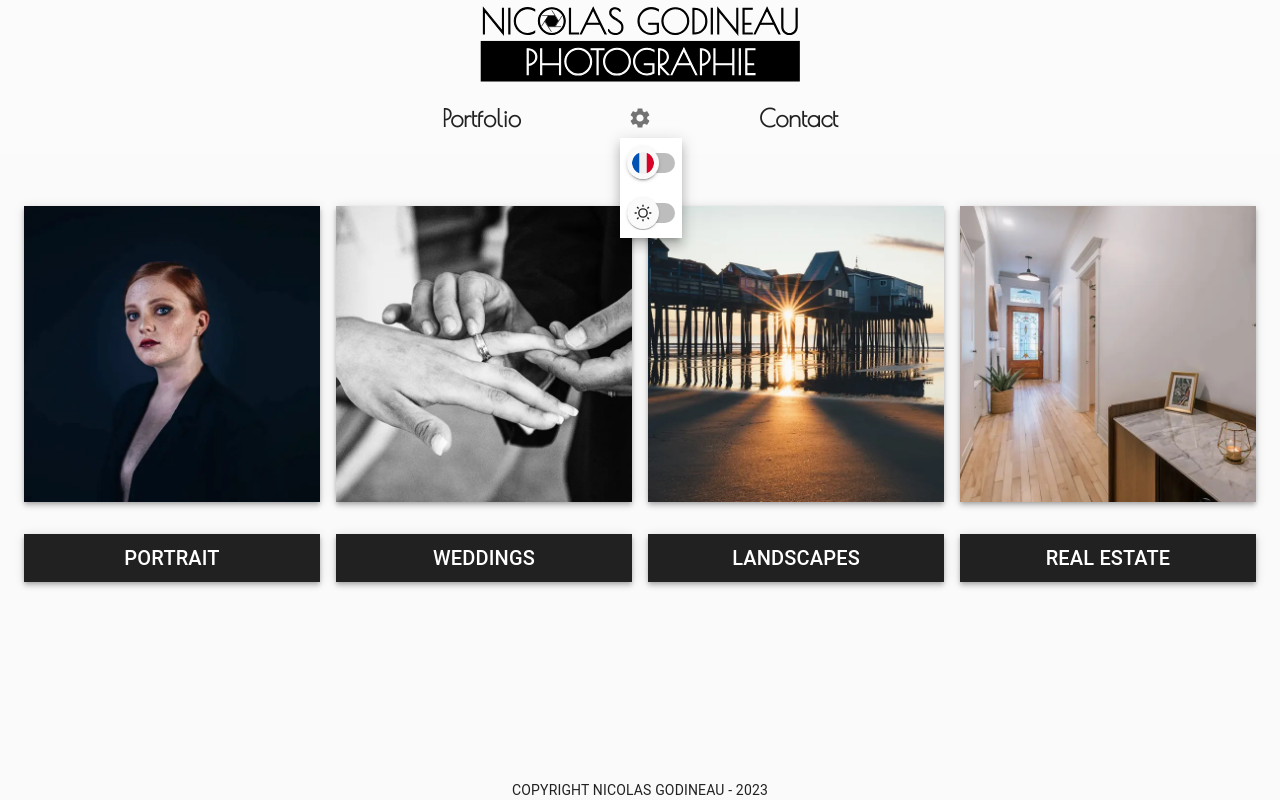
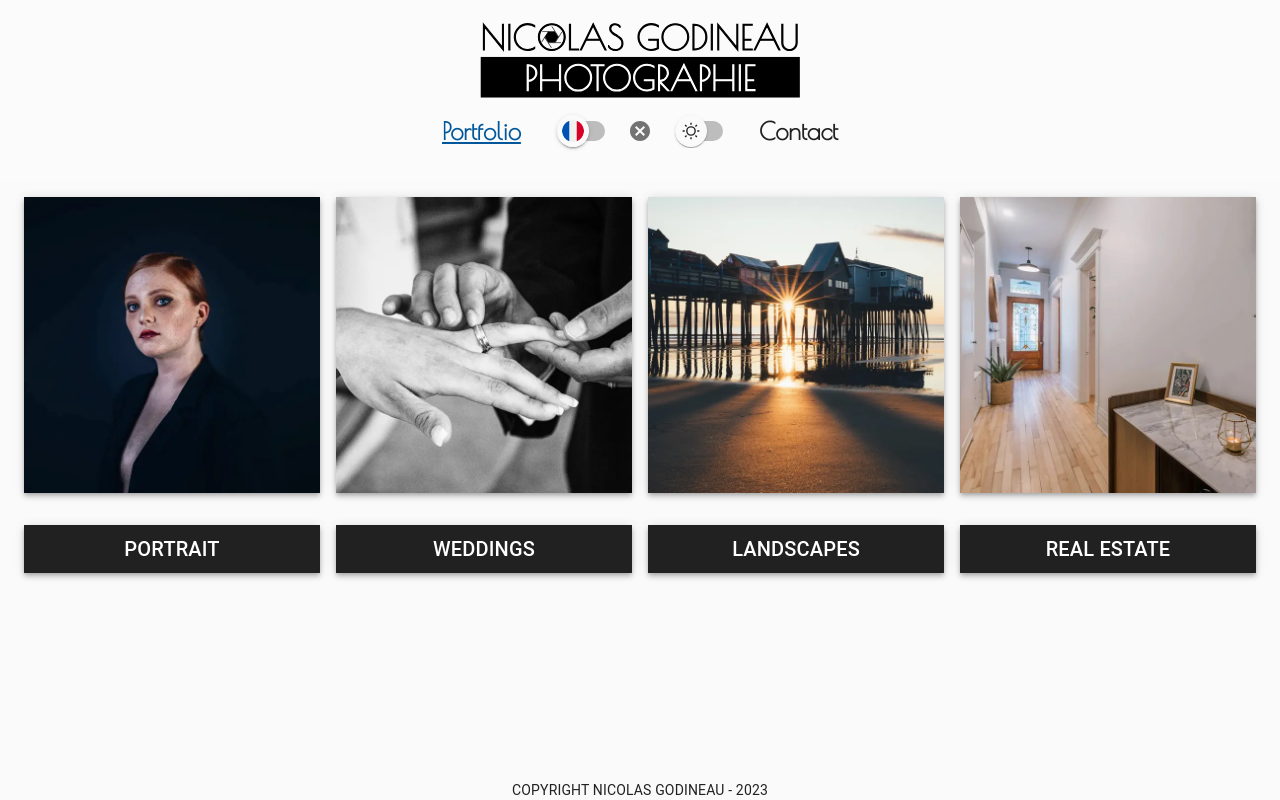
Before and after one commit to nicolasgodineau/nicolas_photographie_react, a React (Create React App) app: page /portfolio in a window 1280 px wide. Both pictures are taken after a click on the button 639 px from the left and 117 px from the top of the page. Built offline with nearby package versions, Linux system fonts and the light colour scheme.

Commit message:
Création  d'un main container, mise en place du bouton settings mise en place des toggles ajustement css

```diff
--- a/package.json
+++ b/package.json
@@ -14,6 +14,7 @@
         "aos": "^2.3.4",
         "i18next": "^23.4.4",
         "react": "^18.2.0",
+        "react-airform": "^0.0.2",
         "react-dom": "^18.2.0",
         "react-dom-confetti": "^0.2.0",
         "react-i18next": "^13.1.2",
--- a/src/App.jsx
+++ b/src/App.jsx
@@ -28,13 +28,14 @@ export default function App() {
             <CssBaseline />
             <CustomThemeProvider mode={mode} setMode={setMode}>
                 {isHome ? null : <Nav />}
-                {isHome ? null : <Footer />}
+
                 <Routes>
                     <Route path="/" element={<Home />} />
                     <Route path="/portfolio" element={<Portfolio />} />
                     <Route path="/gallery" element={<Gallery />} />
                     <Route path="/contact" element={<Contact />} />
                 </Routes>
+                {isHome ? null : <Footer />}
             </CustomThemeProvider>
         </MuiThemeProvider>
     );
--- a/src/components/ContactModal.jsx
+++ b/src/components/ContactModal.jsx
@@ -1,4 +1,5 @@
 import React, { useState } from "react";
+import Airform from "react-airform";
 import { Button, Modal, Box, Typography, TextField } from "@mui/material";
 
 import { useTheme } from "@mui/material/styles";
@@ -15,20 +16,55 @@ export default function ContactModal() {
         setOpen(false);
     };
 
+    const [formData, setFormData] = useState({
+        name: "",
+        email: "",
+        message: "",
+    });
+
+    const handleChange = (e) => {
+        const { name, value } = e.target;
+        setFormData({
+            ...formData,
+            [name]: value,
+        });
+    };
+
     const handleSubmit = (e) => {
         e.preventDefault();
-        // Ajoutez ici la logique d'envoi de l'e-mail avec Elastic Email
-        // Utilisez les valeurs des champs du formulaire pour construire le message
-        // Par exemple : fetch('votre-endpoint-api', { method: 'POST', body: formData })
+        // Envoyer les données du formulaire à Getform ici
+        // Vous devrez remplacer "your-form-id" par l'ID de votre formulaire Getform
+        const formId = "your-form-id";
+        const apiUrl = `https://getform.io/f/${formId}`;
+
+        fetch(apiUrl, {
+            method: "POST",
+            body: JSON.stringify(formData),
+            headers: {
+                "Content-Type": "application/json",
+            },
+        })
+            .then((response) => response.json())
+            .then((data) => {
+                // Traitez la réponse ou affichez un message de confirmation ici
+                console.log("Réponse de Getform :", data);
+            })
+            .catch((error) => {
+                // Gérez les erreurs ici
+                console.error(
+                    "Erreur lors de l'envoi du formulaire à Getform :",
+                    error
+                );
+            });
         handleClose();
     };
 
     return (
-        <Box>
+        <Box sx={{ alignSelf: "center" }}>
             <Button
                 variant="contained"
                 size="large"
-                sx={{ width: "20vmax", minWidth: "300px" }}
+                sx={{ width: "20vmax", minWidth: "300px", alignSelf: "center" }}
                 onClick={handleOpen}
             >
                 Ecrivez moi 👋🏻👋🏻👋🏻
@@ -59,33 +95,35 @@ export default function ContactModal() {
                     }}
                 >
                     <Typography variant="h6">Formulaire de Contact</Typography>
-                    <Box
-                        component="form"
+                    <form
+                        action="https://getform.io/f/e89cd7de-e3a1-4f9f-9350-e60a3fe35468" // Remplacez par l'URL unique de votre formulaire Getform
+                        method="POST"
                         onSubmit={handleSubmit}
-                        sx={{
-                            display: "flex",
-                            flexDirection: "column",
-                            gap: "16px",
-                        }}
                     >
                         <TextField
-                            label="Nom et prénom"
-                            variant="outlined"
-                            required
+                            name="name"
+                            label="Nom"
+                            value={formData.name}
+                            onChange={handleChange}
+                            fullWidth
                         />
                         <TextField
-                            label="Adresse e-mail"
-                            variant="outlined"
-                            required
-                            type="email"
+                            name="email"
+                            label="Email"
+                            value={formData.email}
+                            onChange={handleChange}
+                            fullWidth
                         />
                         <TextField
+                            name="message"
                             label="Message"
-                            variant="outlined"
                             multiline
                             rows={4}
-                            required
+                            value={formData.message}
+                            onChange={handleChange}
+                            fullWidth
                         />
+                        <TextField name="_gotcha" />
                         <Button
                             type="submit"
                             variant="contained"
@@ -93,7 +131,7 @@ export default function ContactModal() {
                         >
                             Envoyer
                         </Button>
-                    </Box>
+                    </form>
                 </Box>
             </Modal>
         </Box>
--- /dev/null
+++ b/src/components/MainContainer.jsx
@@ -0,0 +1,23 @@
+import React, { useContext } from "react";
+
+import { Container } from "@mui/material";
+
+export default function CustomArticleContainer({ children }) {
+    return (
+        <Container
+            component="main"
+            maxWidth="lg"
+            disableGutters={false}
+            sx={{
+                width: "100%",
+                display: "flex",
+                flexDirection: "column",
+                justifyContent: "space-between",
+                gap: "1rem",
+                paddingY: "1rem",
+            }}
+        >
+            {children}
+        </Container>
+    );
+}
--- a/src/components/Nav.jsx
+++ b/src/components/Nav.jsx
@@ -7,6 +7,9 @@ import { Container, Avatar, Link } from "@mui/material";
 import homelogo from "../img/Ressources/logo/logo_index_blanc.svg";
 import logoLight from "../img/Ressources/logo/logoLight.svg";
 import logoDark from "../img/Ressources/logo/logoDark.svg";
+
+import ChangeLanguageButton from "./ChangeLanguageButton.jsx";
+import ChangeThemeButton from "./ChangeThemeButton.jsx";
 
 import { useTheme } from "@mui/material/styles";
 import SettingsMenu from "./SettingsMenu.jsx";
@@ -37,7 +40,7 @@ export default function Nav() {
     // Pour savoir si on est sur la page d'accueil, si oui alors on applique un certaint style
     const isHome = location.pathname === "/";
     // Styles pour la page d'accueil
-    const PropsHeader = {
+    const PropsHome = {
         width: "50vmax",
         height: "20vmax",
         display: "flex",
@@ -50,9 +53,10 @@ export default function Nav() {
     };
 
     // Styles pour les autres pages
-    const containerStyle = {
+    const PropsPages = {
         position: "sticky",
         top: "0",
+        paddingY: "1rem",
         zIndex: "10",
         backgroundColor: theme.palette.nav,
         ...(isBlurred && {
@@ -65,7 +69,7 @@ export default function Nav() {
             component="header"
             maxWidth={false}
             disableGutters={true}
-            sx={isHome ? PropsHeader : containerStyle}
+            sx={isHome ? PropsHome : PropsPages}
         >
             <Container maxWidth="logo" disableGutters={true}>
                 <Avatar
@@ -107,6 +111,10 @@ export default function Nav() {
                             : theme.palette.primary,
                         fontWeight: "bold",
                         fontFamily: "Poiret One, cursive",
+                        "&.active": {
+                            color: theme.palette.linkActive,
+                            textDecoration: "underline",
+                        },
                     }}
                 >
                     {t("portfolio.title")}
@@ -126,6 +134,10 @@ export default function Nav() {
 
                         fontWeight: "bold",
                         fontFamily: "Poiret One, cursive",
+                        "&.active": {
+                            color: theme.palette.linkActive,
+                            textDecoration: "underline",
+                        },
                     }}
                 >
                     {t("contact")}
--- a/src/components/SettingsMenu.jsx
+++ b/src/components/SettingsMenu.jsx
@@ -1,47 +1,54 @@
-import React, { useState } from "react";
-import { IconButton, Menu, Box } from "@mui/material";
+import React, { useState, useEffect } from "react";
+import { IconButton, Menu, Box, Button } from "@mui/material";
 import { shadows } from "@mui/system";
 import SettingsIcon from "@mui/icons-material/Settings";
 import ChangeLanguageButton from "./ChangeLanguageButton.jsx";
 import ChangeThemeButton from "./ChangeThemeButton.jsx";
+import CancelIcon from "@mui/icons-material/Cancel";
 
 export default function SettingsMenu() {
-    const [anchorEl, setAnchorEl] = useState(null);
+    const [showSettings, setShowSettings] = useState(false);
 
-    const handleOpenMenu = (event) => {
-        setAnchorEl(event.currentTarget);
+    const toggleSettings = () => {
+        setShowSettings(!showSettings);
     };
 
-    const handleCloseMenu = () => {
-        setAnchorEl(null);
+    useEffect(() => {
+        if (showSettings) {
+            const timer = setTimeout(() => {
+                setShowSettings(false);
+            }, 3000);
+
+            return () => {
+                clearTimeout(timer);
             };
+        }
+    }, [showSettings]);
 
     return (
-        <>
-            <IconButton onClick={handleOpenMenu}>
-                <SettingsIcon />
-            </IconButton>
-            <Menu
-                anchorEl={anchorEl}
-                open={Boolean(anchorEl)}
-                onClose={handleCloseMenu}
+        <IconButton
             sx={{
-                    ".css-6hp17o-MuiList-root-MuiMenu-list": {
+                height: "35px",
                 display: "flex",
-                        flexDirection: "column",
+                flexDirection: "row",
+                alignItems: "center",
                 alignContent: "center",
                 justifyContent: "center",
                 gap: "1rem",
-                    },
-                    ".css-3dzjca-MuiPaper-root-MuiPopover-paper-MuiMenu-paper":
-                        {
                 borderRadius: "0px",
-                        },
             }}
         >
+            {showSettings ? (
+                <>
                     <ChangeLanguageButton />
+                    <CancelIcon onClick={toggleSettings} />
                     <ChangeThemeButton />
-            </Menu>
                 </>
+            ) : (
+                <>
+                    <SettingsIcon onClick={toggleSettings} />
+                </>
+            )}
+        </IconButton>
     );
 }
--- a/src/pages/Contact.jsx
+++ b/src/pages/Contact.jsx
@@ -8,6 +8,7 @@ import { useTheme } from "@mui/material/styles";
 import { Avatar, Box, Container, Typography } from "@mui/material";
 
 // Componentes & Pages & Autre
+import MainContainer from "../components/MainContainer.jsx";
 import ContactModal from "../components/ContactModal.jsx";
 import Nicolas from "../img/Ressources/Profil.webp";
 
@@ -17,20 +18,7 @@ export default function Contact() {
     const aboutText = t("contactText.intro", { returnObjects: true }) || [];
 
     return (
-        <Container
-            component="main"
-            maxWidth="lg"
-            sx={{
-                width: "100%",
-                display: "flex",
-                flexDirection: "column",
-
-                alignItems: "center",
-                justifyContent: "space-between",
-                gap: "1rem",
-                padding: "2rem 0 3rem 0",
-            }}
-        >
+        <MainContainer>
             <Typography
                 variant="h1"
                 sx={{
@@ -105,6 +93,6 @@ export default function Contact() {
                 </Container>
             </Box>
             <ContactModal />
-        </Container>
+        </MainContainer>
     );
 }
--- a/src/pages/Gallery.jsx
+++ b/src/pages/Gallery.jsx
@@ -7,6 +7,7 @@ import { Container, ImageList, Typography } from "@mui/material";
 import { useTheme } from "@mui/material/styles";
 
 // Componentes & Pages & Autre
+import MainContainer from "../components/MainContainer.jsx";
 import Fancybox from "../components/Fancybox.jsx";
 
 function Gallery() {
@@ -24,19 +25,7 @@ function Gallery() {
     );
 
     return (
-        <Container
-            component="main"
-            maxWidth="lg"
-            disableGutters={false}
-            sx={{
-                width: "100%",
-                display: "flex",
-                flexDirection: "column",
-                justifyContent: "space-between",
-                gap: "1rem",
-                padding: "2rem 0 3rem 0",
-            }}
-        >
+        <MainContainer>
             <Typography
                 variant="h1"
                 sx={{
@@ -64,7 +53,7 @@ function Gallery() {
                     />
                 ))}
             </ImageList>
-        </Container>
+        </MainContainer>
     );
 }
 
--- a/src/pages/Portfolio.jsx
+++ b/src/pages/Portfolio.jsx
@@ -7,6 +7,7 @@ import { useTranslation } from "react-i18next";
 import { Container, Grid } from "@mui/material";
 
 // Componentes & Pages & Autre
+import MainContainer from "../components/MainContainer.jsx";
 import CardPortfolio from "../components/CardPortfolio.jsx";
 
 export default function Portfolio() {
@@ -15,16 +16,7 @@ export default function Portfolio() {
     const portfolioCards = t("portfolio.cards", { returnObjects: true }) || [];
 
     return (
-        <Container
-            component="main"
-            maxWidth="lg"
-            sx={{
-                height: "calc(100vh - 40vh)",
-                display: "flex",
-                alignItems: "center",
-                backgroundColor: "primary",
-            }}
-        >
+        <MainContainer>
             <Container
                 component="section"
                 maxWidth={false}
@@ -50,6 +42,6 @@ export default function Portfolio() {
                     ))}
                 </Grid>
             </Container>
-        </Container>
+        </MainContainer>
     );
 }
--- a/src/theme.js
+++ b/src/theme.js
@@ -16,6 +16,7 @@ export const lightTheme = createTheme({
         },
         accent: grey[900],
         nav: "#fafafa7a",
+        linkActive: "#01579b",
     },
     breakpoints: {
         values: {
```
Also changed, not shown: 1 other file (tests, documents, lock files or other folders). Lines whose indentation alone changed are shown as unchanged.
